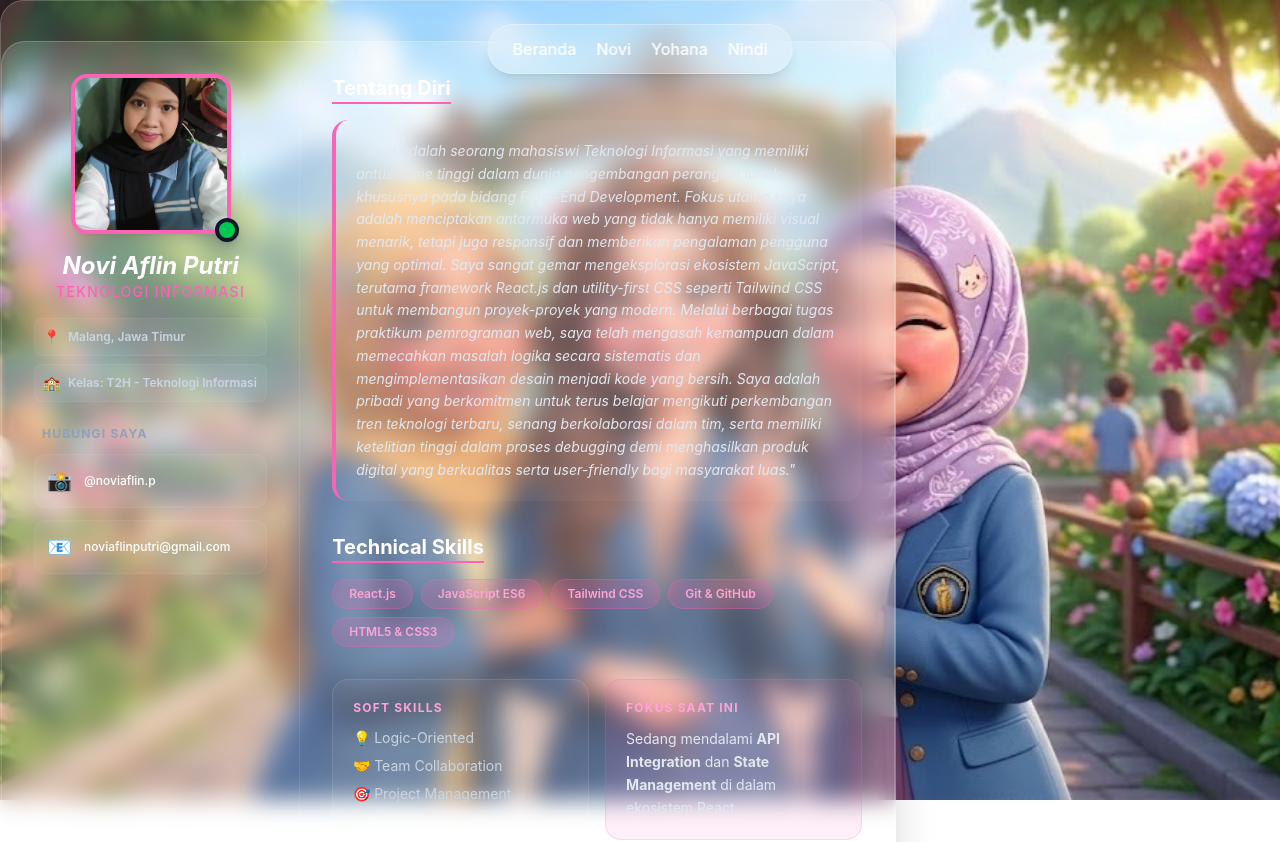
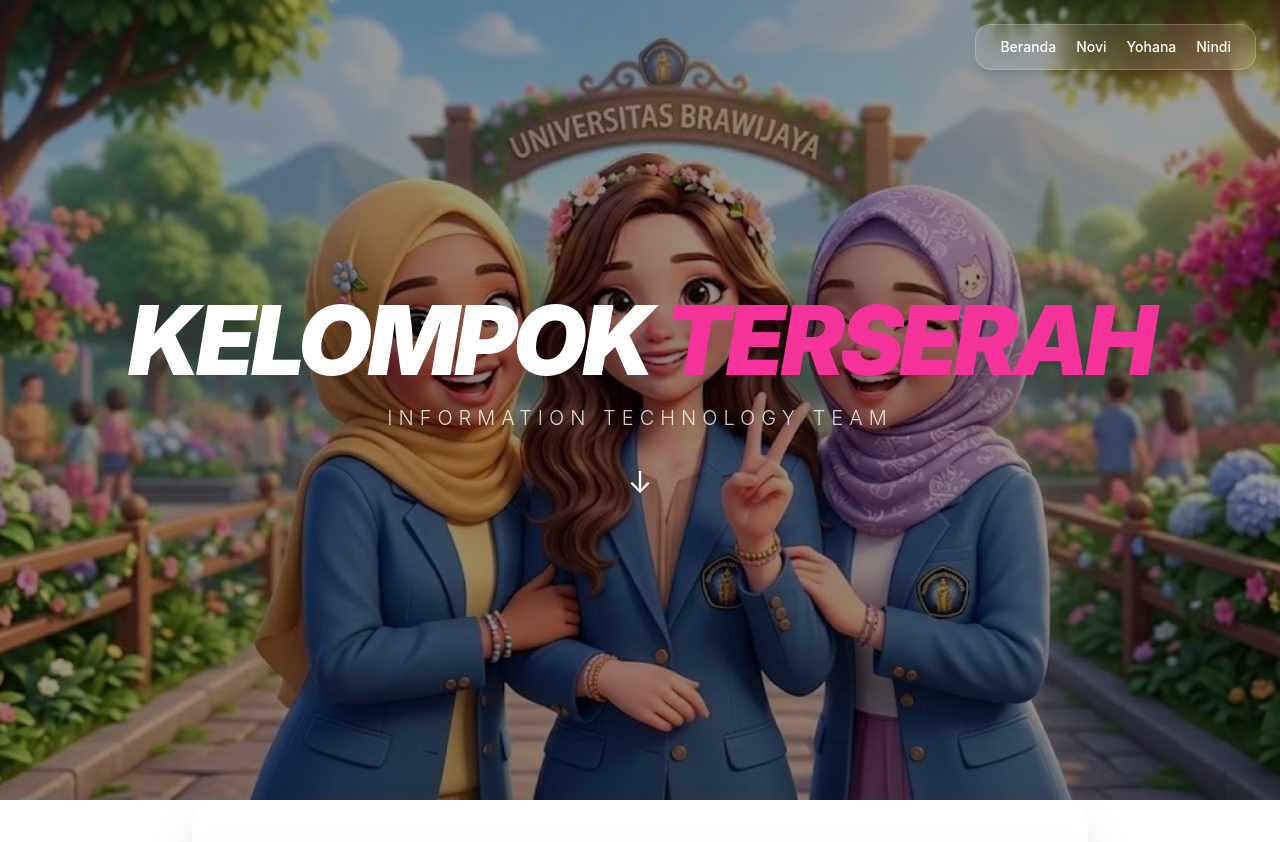
Before and after one commit to noviaflinputri-source/tugas-profil-tim, a React (Vite) app: page / in a window 1280 px wide. Shown: the top 842 px of the page. Built offline with nearby package versions, Linux system fonts and the light colour scheme.

Commit message:
fix navigasi profil

```diff
--- a/src/App.jsx
+++ b/src/App.jsx
@@ -6,32 +6,47 @@ import Novi from './novi';
 function App() {
   return (
     <>
-      {/* NAVIGATION BAR */}
-      <nav className="fixed top-6 left-1/2 -translate-x-1/2 z-50 bg-white/20 backdrop-blur-md px-6 py-3 rounded-full border border-white/30 flex gap-5 shadow-lg">
+      {/* 1. NAVIGATION BAR (Sekarang di Pojok Kanan Atas) */}
+      <nav className="fixed top-6 right-6 z-50 bg-white/10 backdrop-blur-md px-6 py-3 rounded-2xl border border-white/20 flex gap-5 shadow-lg">
         <button
           onClick={() => window.scrollTo({top: 0, behavior: 'smooth'})}
-          className="text-white hover:text-pink-300 transition font-medium"
+          className="text-white hover:text-pink-300 transition font-medium text-sm"
         >
           Beranda
         </button>
-        <a href="#profil-novi" className="text-white hover:text-pink-300 transition font-medium">Novi</a>
-        <a href="#profil-yohana" className="text-white hover:text-pink-300 transition font-medium">Yohana</a>
-        <a href="#profil-nindi" className="text-white hover:text-pink-300 transition font-medium">Nindi</a>
+        <a href="#profil-novi" className="text-white hover:text-pink-300 transition font-medium text-sm">Novi</a>
+        <a href="#profil-yohana" className="text-white hover:text-pink-300 transition font-medium text-sm">Yohana</a>
+        <a href="#profil-nindi" className="text-white hover:text-pink-300 transition font-medium text-sm">Nindi</a>
       </nav>
 
-      {/* MAIN CONTENT */}
-      <div className="relative min-h-screen font-sans antialiased">
-        {/* 1. BACKGROUND FOTO */}
+      {/* 2. MAIN CONTENT AREA */}
+      <div className="relative min-h-screen font-sans antialiased text-white">
+
+        {/* BACKGROUND FOTO (Posisi Tetap) */}
         <div
-          className="fixed inset-0 bg-cover bg-center bg-no-repeat"
+          className="fixed inset-0 bg-cover bg-center bg-no-repeat -z-10"
           style={{
             backgroundImage: "url('/bg-kelompok.jpeg')",
             backgroundColor: "#0f172a"
           }}
-        ></div>
+        >
+          {/* Lapisan Gelap agar tulisan terbaca */}
+          <div className="absolute inset-0 bg-black/40"></div>
+        </div>
 
-        {/* 2. DAFTAR PROFIL ANGGOTA */}
-        <div className="relative z-10">
+        {/* 3. BAGIAN BERANDA (Judul Kelompok) */}
+        <div className="relative flex flex-col items-center justify-center min-h-screen text-center px-4">
+          <h1 className="text-6xl md:text-8xl font-black italic tracking-tighter drop-shadow-2xl mb-4">
+            KELOMPOK <span className="text-pink-500">TERSERAH</span>
+          </h1>
+          <p className="text-lg md:text-xl font-light tracking-[0.3em] uppercase opacity-80">
+            Information Technology Team
+          </p>
+          <div className="mt-10 animate-bounce text-3xl">↓</div>
+        </div>
+
+        {/* 4. DAFTAR PROFIL ANGGOTA */}
+        <div className="relative z-10 flex flex-col items-center gap-20 pb-20">
           <Novi />
           <Yohana />
           <Nindi />
```
